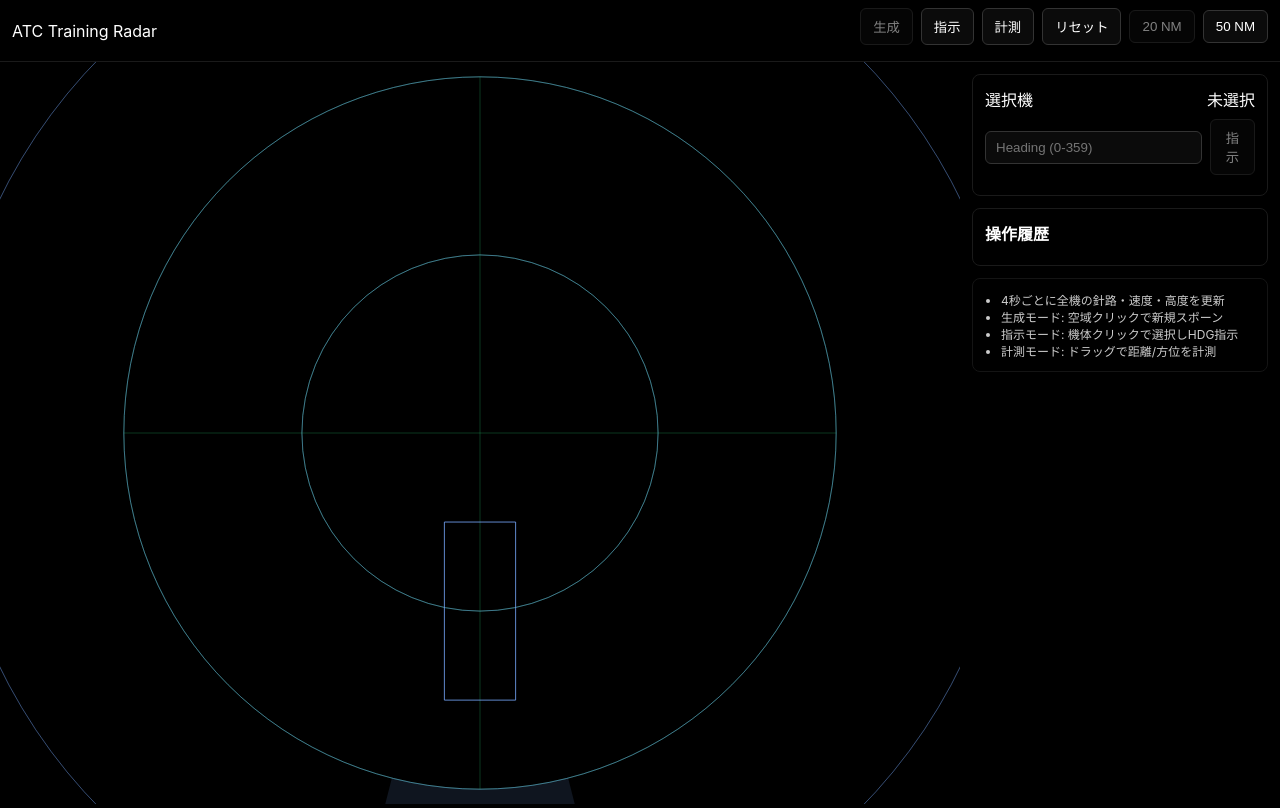
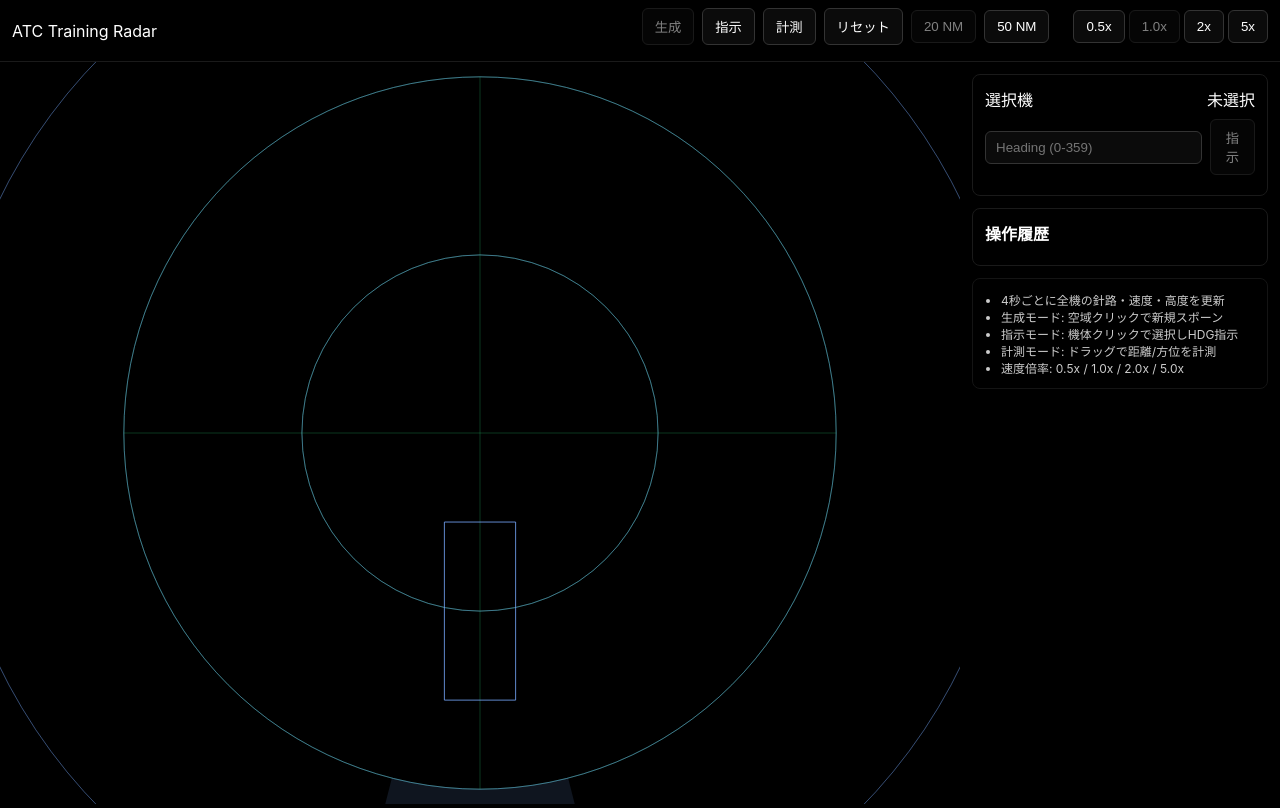
Before and after one commit to shinnnnk/rader-vector-app, a React (Vite) app: page / in a window 1280 px wide. Built offline with nearby package versions, Linux system fonts and the light colour scheme.

Commit message:
feat: add function of arranging speed

```diff
--- a/src/App.tsx
+++ b/src/App.tsx
@@ -60,6 +60,26 @@ export const App: React.FC = () => {
 					>
 						50 NM
 					</button>
+					<div style={{ marginLeft: 16, display: 'flex', gap: 4 }}>
+						{state.speedPresets.map((speed) => {
+							const label =
+								speed === 1
+									? '1.0x'
+									: Number.isInteger(speed)
+									? `${speed.toFixed(0)}x`
+									: `${speed.toFixed(1)}x`
+							return (
+								<button
+									key={speed}
+									onClick={() => state.setSimSpeed(speed)}
+									disabled={state.simSpeed === speed}
+									aria-pressed={state.simSpeed === speed}
+								>
+									{label}
+								</button>
+							)
+						})}
+					</div>
 				</div>
 			</div>
 			<div className="content">
--- a/src/components/ControlPanel.tsx
+++ b/src/components/ControlPanel.tsx
@@ -62,6 +62,7 @@ export const ControlPanel: React.FC<ControlPanelProps> = ({ selected, onHeading,
 					<li>生成モード: 空域クリックで新規スポーン</li>
 					<li>指示モード: 機体クリックで選択しHDG指示</li>
 					<li>計測モード: ドラッグで距離/方位を計測</li>
+					<li>速度倍率: 0.5x / 1.0x / 2.0x / 5.0x</li>
 				</ul>
 			</div>
 		</div>
--- a/src/state/store.ts
+++ b/src/state/store.ts
@@ -70,25 +70,31 @@ const CALLSIGN_PREFIXES = [
 
 export type RadarMode = 'spawn' | 'command' | 'measure'
 
+const SPEED_PRESETS = [0.5, 1, 2, 5] as const
+export type SimSpeed = (typeof SPEED_PRESETS)[number]
+
 export function useRadarState(initial: Aircraft[]) {
 	const [rangeNm, setRangeNm] = useState<20 | 50>(20)
 	const [mode, setMode] = useState<RadarMode>('spawn')
 	const [aircraft, setAircraft] = useState<Aircraft[]>(initial)
 	const [selectedId, setSelectedId] = useState<AircraftId | null>(null)
 	const [history, setHistory] = useState<HistoryItem[]>([])
+	const [simSpeed, setSimSpeed] = useState<SimSpeed>(1)
 	const timerRef = useRef<number | null>(null)
 	const initialRef = useRef<Aircraft[]>(initial)
 	const seqRef = useRef<number>(1)
 
-	// 4秒ごと更新
+	// 4秒ごと更新（速度倍率に応じて間隔を調整）
 	useEffect(() => {
+		if (timerRef.current) window.clearInterval(timerRef.current)
+		const intervalMs = (TICK_SEC * 1000) / simSpeed
 		timerRef.current = window.setInterval(() => {
 			setAircraft((list) => list.map((a) => advanceAircraft(a)))
-		}, TICK_SEC * 1000)
+		}, intervalMs)
 		return () => {
 			if (timerRef.current) window.clearInterval(timerRef.current)
 		}
-	}, [])
+	}, [simSpeed])
 
 	const selected = useMemo(
 		() => aircraft.find((a) => a.id === selectedId) ?? null,
@@ -171,6 +177,9 @@ export function useRadarState(initial: Aircraft[]) {
 		setSelectedId,
 		selected,
 		history,
+		simSpeed,
+		speedPresets: SPEED_PRESETS,
+		setSimSpeed,
 		issueHeading,
 		resetAll,
 		spawnAircraftAt
```
